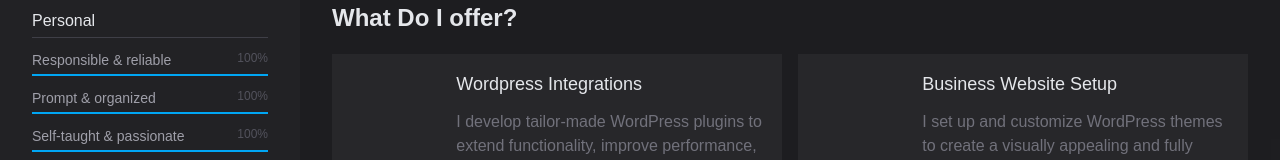
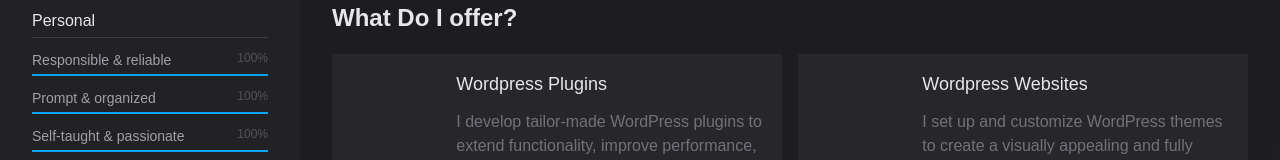
Before and after one commit to cosminsc/my-portfolio, a Vue app: page / in a window 1280 px wide. Shown: the part 370-530 px from the top of the page. Built offline with nearby package versions, Linux system fonts and the light colour scheme; some icons are missing; a web font is replaced by a local one.

Commit message:
general text updates

```diff
--- a/src/components/Poupup.vue
+++ b/src/components/Poupup.vue
@@ -80,9 +80,7 @@ watch(isPopupEnabled, (newVal) => {
                      </li>
                      <li class="bg-zinc-700 p-4 space-y-2">
                         <div class="text-lg font-bold">Premium</div>
-                        <div class="text-sm text-zinc-400">
-                           More options and branding assets for a professional look.
-                        </div>
+                        <div class="text-sm text-zinc-400">A complete branding package for a strong identity.</div>
                         <div class="text-3xl font-bold font-montserrat">€999</div>
                         <RouterLink
                            to="/contact"
@@ -110,8 +108,8 @@ watch(isPopupEnabled, (newVal) => {
                      </li>
                   </ul>
                </div>
-               <div v-if="'businessWebsiteSetup' === popupType">
-                  <div class="text-center text-2xl mb-5">Business Website Setup</div>
+               <div v-if="'wordpressWebsite' === popupType">
+                  <div class="text-center text-2xl mb-5">Wordpress Website</div>
                   <ul class="grid gap-4 grid-cols-1 md:grid-cols-3">
                      <li class="bg-zinc-700 p-4 space-y-2">
                         <div class="text-lg font-bold">Basic</div>
--- a/src/components/Projects.vue
+++ b/src/components/Projects.vue
@@ -6,37 +6,37 @@ import { onMounted, ref } from 'vue'
 
 const list = ref([
    {
-      description: 'Website design',
+      description: 'Graphic website design',
       fullSize: '/images/portfolio/greenbusiness.jpg',
       thumbailSize: '/images/portfolio/greenbusiness-small.jpg',
    },
    {
-      description: 'Website design',
+      description: 'Graphic website and logo designs',
       fullSize: '/images/portfolio/realestate.jpg',
       thumbailSize: '/images/portfolio/realestate-small.jpg',
    },
    {
-      description: 'Website design',
+      description: 'Graphic website design',
       fullSize: '/images/portfolio/wikigames.jpg',
       thumbailSize: '/images/portfolio/wikigames-small.jpg',
    },
    {
-      description: 'Website design, logo design, e-Book design, Wordpress development',
+      description: 'Graphic website and logo designs, e-Book design, Wordpress development',
       fullSize: '/images/portfolio/alifelessanxious.jpg',
       thumbailSize: '/images/portfolio/alifelessanxious-small.jpg',
    },
    {
-      description: 'Logo design, Wordpress development',
+      description: 'Graphic logo design, Wordpress development',
       fullSize: '/images/portfolio/lotsofhead.jpg',
       thumbailSize: '/images/portfolio/lotsofhead-small.jpg',
    },
    {
-      description: 'Logo design, website design, e-Book design, Wordpress development',
+      description: 'Graphic website and logo designs, e-Book design, Wordpress development',
       fullSize: '/images/portfolio/homebrewvideos.jpg',
       thumbailSize: '/images/portfolio/homebrewvideos-small.jpg',
    },
    {
-      description: 'Logo design, website design, e-Book design, Wordpress development',
+      description: 'Graphic website and logo designs, e-Book design, Wordpress development',
       fullSize: '/images/portfolio/weightloss.jpg',
       thumbailSize: '/images/portfolio/weightloss-small.jpg',
    },
--- a/src/components/Services.vue
+++ b/src/components/Services.vue
@@ -7,14 +7,14 @@ const popupStore = usePopupStore()
 const list = [
    {
       icon: IconPlug,
-      name: 'Wordpress Integrations',
+      name: 'Wordpress Plugins',
       description:
          'I develop tailor-made WordPress plugins to extend functionality, improve performance, and meet specific business needs with clean and efficient code.',
    },
    {
       icon: IconTemplate,
-      name: 'Business Website Setup',
-      popupType: 'businessWebsiteSetup',
+      name: 'Wordpress Websites',
+      popupType: 'wordpressWebsite',
       description:
          'I set up and customize WordPress themes to create a visually appealing and fully functional website, ensuring optimal performance.',
    },
--- a/src/views/ContactView.vue
+++ b/src/views/ContactView.vue
@@ -99,9 +99,7 @@ const submitForm = async () => {
                      class="block min-w-0 w-full grow h-9 px-3 focus:outline-1 focus:outline-sky-700 bg-zinc-700/50 border-none appearance-none"
                   >
                      <option class="bg-zinc-700 text-zinc-400" value="Wordpress Plugin">Wordpress Plugin</option>
-                     <option class="bg-zinc-700 text-zinc-400" value="Setup Wordpress Theme">
-                        Wordpress Setup Theme
-                     </option>
+                     <option class="bg-zinc-700 text-zinc-400" value="Wordpress Website">Wordpress Website</option>
                      <option class="bg-zinc-700 text-zinc-400" value="Custom Application">Custom Application</option>
                      <option class="bg-zinc-700 text-zinc-400" value="Logo Design">Logo Design</option>
                      <option class="bg-zinc-700 text-zinc-400" value="Other">Other</option>
```
